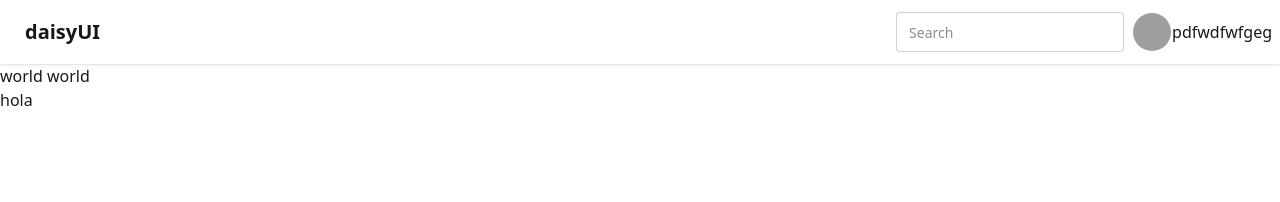
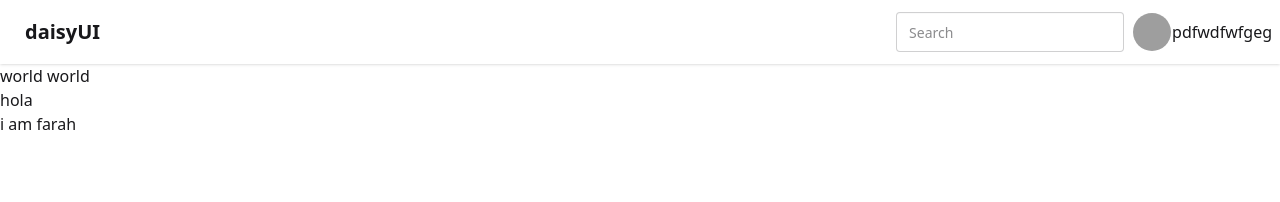
Before and after one commit to Erfan-Khan-Dhrubo/StudyChamp, a React (Vite) app in the folder frontend/: page / in a window 1280 px wide. Shown: the top 202 px of the page. Built offline with nearby package versions, Linux system fonts and the light colour scheme; grey boxes are pictures that could not be loaded.

Commit message:
Update App.jsx

```diff
--- a/frontend/src/App.jsx
+++ b/frontend/src/App.jsx
@@ -52,6 +52,7 @@ function App() {
 
       <p>world world</p>
       <h1>hola</h1>
+      <h1>i am farah</h1>
     </>
   );
 }
```
